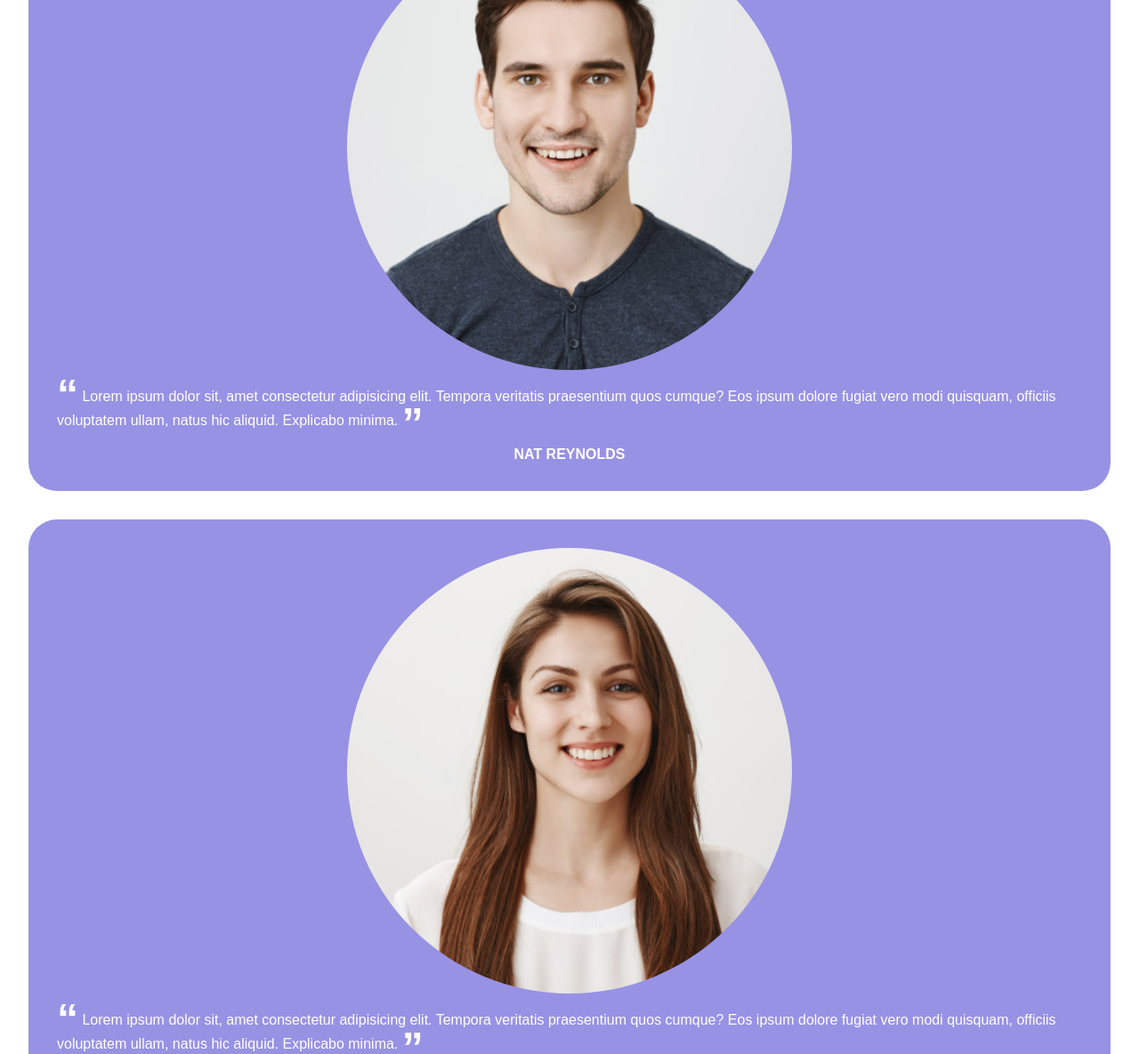
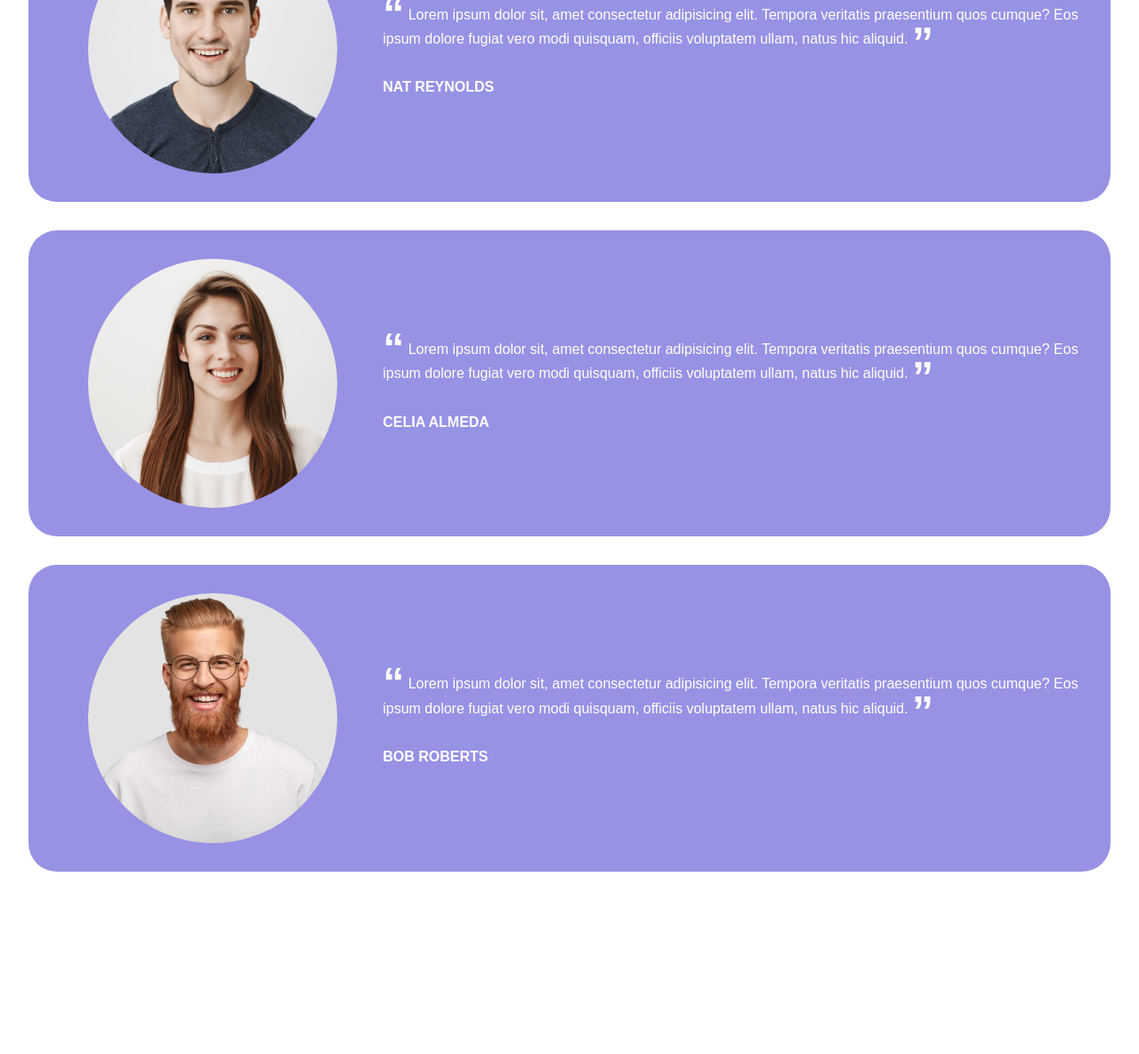
Before and after one commit to erosalpe/htmlcss-responsive-layout, a plain HTML site: page index.html in a window 1280 px wide. Shown: the part 4204-5389 px from the top of the page at 89% size. After the commit the page ends 5184 px from the top, so only its background shows below. Drawn offline with Linux system fonts and the light colour scheme.

Commit message:
feat(sezione3) completate tutte query

```diff
--- a/assets/css/style.css
+++ b/assets/css/style.css
@@ -317,6 +317,16 @@ header{
     vertical-align: -0.3em;
 }
 
+.card-info{
+    display: flex;
+    flex-direction: column;
+    align-items: center;
+}
+
+.card-info .name{
+    padding-top: 2rem;
+}
+
 
 
 
@@ -383,6 +393,16 @@ header{
     .card-style figure{
         width: 50%;
     }
+
+    .testimonial-card{
+        flex-direction: row;
+    }
+
+    .card-info .name{
+        align-self: flex-start;
+    }
+
+
 }
 
 
@@ -506,4 +526,9 @@ header{
         width: 30%;
         padding-block: 4rem;
     }
+
+    .testimonials-body{
+        width: 70%;
+        margin: 0 auto;
+    }
 }
--- a/index.html
+++ b/index.html
@@ -208,10 +208,11 @@
                     <figure>
                         <img src="./assets/img/testimonial1.jpg" alt="nat reynolds">
                     </figure>
+                    <div class="card-info">
                         <span class="quote">
                             <q>
                                 <p>
-                                Lorem ipsum dolor sit, amet consectetur adipisicing elit. Tempora veritatis praesentium quos cumque? Eos ipsum dolore fugiat vero modi quisquam, officiis voluptatem ullam, natus hic aliquid. Explicabo minima.
+                                    Lorem ipsum dolor sit, amet consectetur adipisicing elit. Tempora veritatis praesentium quos cumque? Eos ipsum dolore fugiat vero modi quisquam, officiis voluptatem ullam, natus hic aliquid.
                                 </p>
                             </q>
                         </span>
@@ -219,16 +220,18 @@
                             NAT REYNOLDS
                         </span>
                     </div>
+                </div>
 
                 <!--Testimonial 2-->
                 <div class="testimonial-card">
                     <figure>
                         <img src="./assets/img/testimonial2.jpg" alt="nat reynolds">
                     </figure>
+                    <div class="card-info">
                         <span class="quote">
                             <q>
                                 <p>
-                                Lorem ipsum dolor sit, amet consectetur adipisicing elit. Tempora veritatis praesentium quos cumque? Eos ipsum dolore fugiat vero modi quisquam, officiis voluptatem ullam, natus hic aliquid. Explicabo minima.
+                                    Lorem ipsum dolor sit, amet consectetur adipisicing elit. Tempora veritatis praesentium quos cumque? Eos ipsum dolore fugiat vero modi quisquam, officiis voluptatem ullam, natus hic aliquid.
                                 </p>
                             </q>
                         </span>
@@ -236,22 +239,25 @@
                             CELIA ALMEDA
                         </span>
                     </div>
+                </div>
 
                 <!--Testimonial 3-->
                 <div class="testimonial-card">
                     <figure>
                         <img src="./assets/img/testimonial3.jpg" alt="nat reynolds">
                     </figure>
+                    <div class="card-info">
                         <span class="quote">
                             <q>
                                 <p>
-                                Lorem ipsum dolor sit, amet consectetur adipisicing elit. Tempora veritatis praesentium quos cumque? Eos ipsum dolore fugiat vero modi quisquam, officiis voluptatem ullam, natus hic aliquid. Explicabo minima.
+                                    Lorem ipsum dolor sit, amet consectetur adipisicing elit. Tempora veritatis praesentium quos cumque? Eos ipsum dolore fugiat vero modi quisquam, officiis voluptatem ullam, natus hic aliquid.
                                 </p>
                             </q>
                         </span>
                         <span class="name">
                             BOB ROBERTS
                         </span>
+                    </div>
                 </div>
             </div>
 
```
Lines whose indentation alone changed are shown as unchanged.
